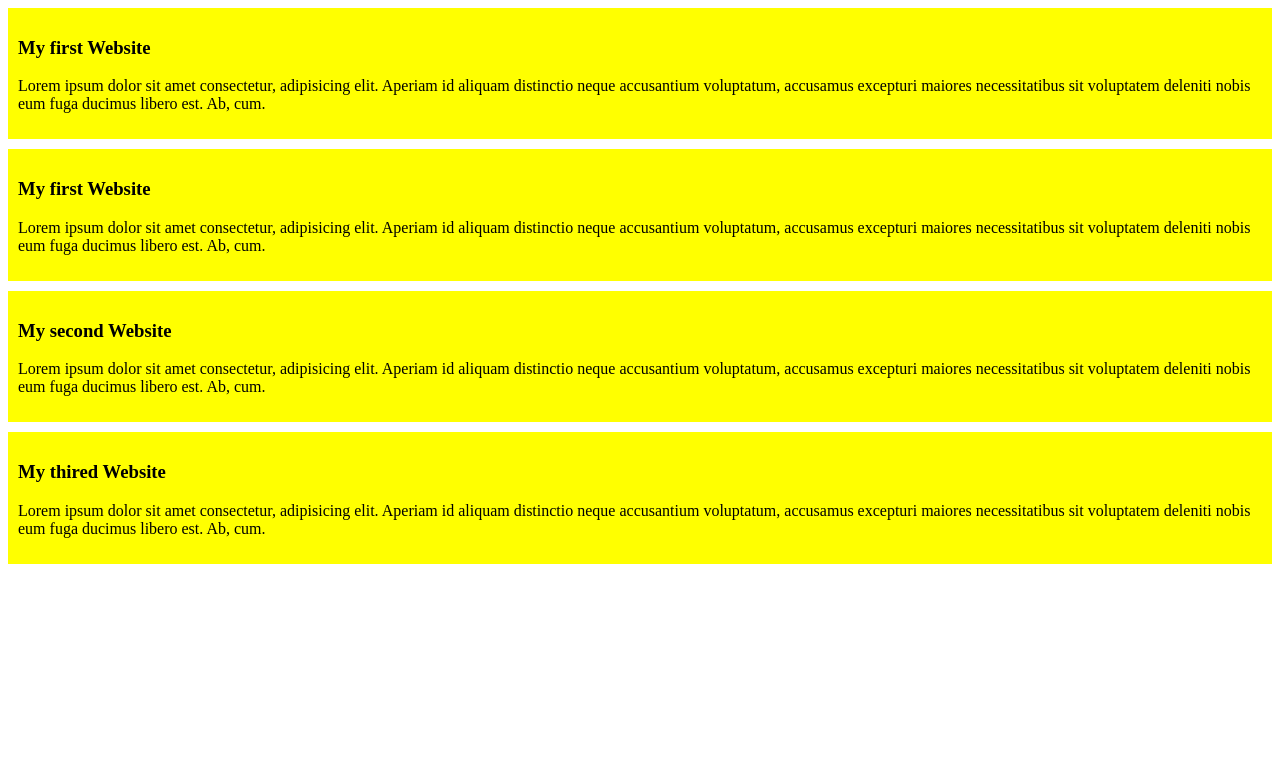
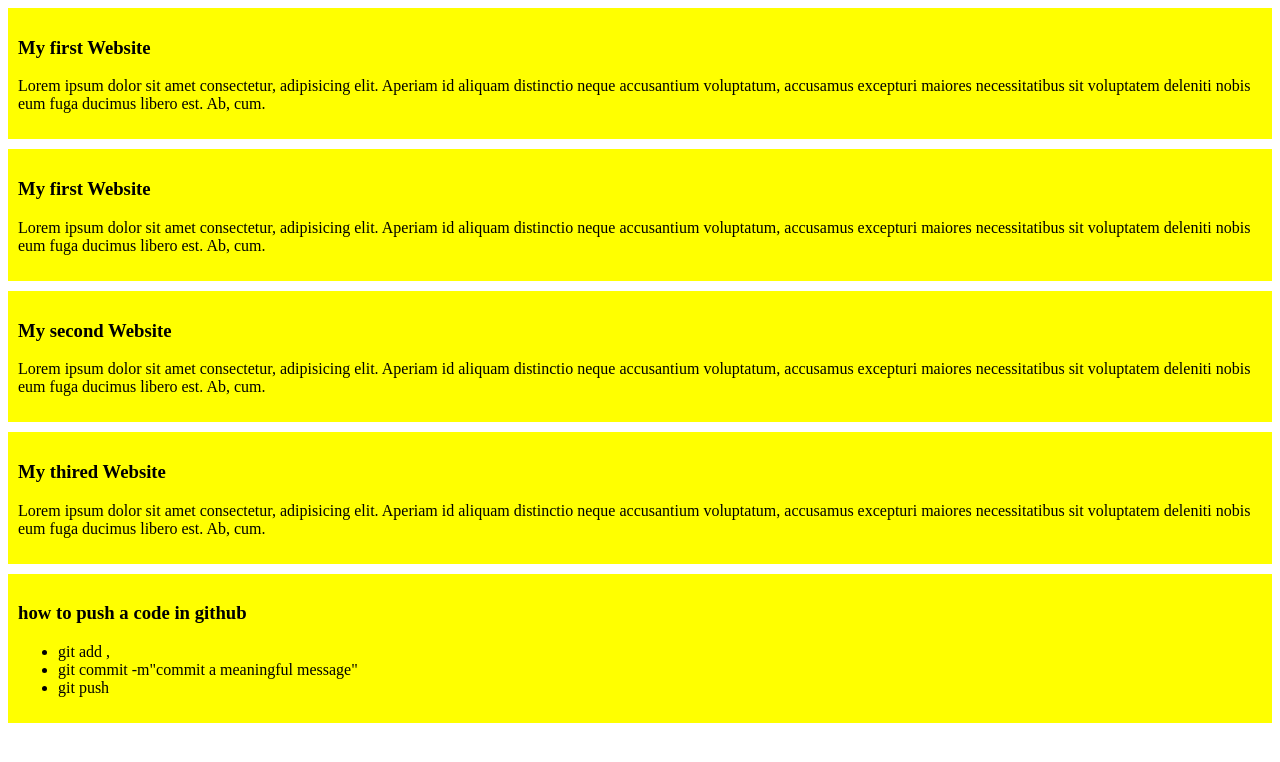
Before and after one commit to JabedOmar11/my-simple-website, a plain HTML site: page index.html in a window 1280 px wide. Drawn offline with Linux system fonts and the light colour scheme.

Commit message:
added a list push code

```diff
--- a/index.html
+++ b/index.html
@@ -23,5 +23,13 @@
         <h3>My thired Website </h3>
         <p>Lorem ipsum dolor sit amet consectetur, adipisicing elit. Aperiam id aliquam distinctio neque accusantium voluptatum, accusamus excepturi maiores necessitatibus sit voluptatem deleniti nobis eum fuga ducimus libero est. Ab, cum.</p>
     </div>
+    <div>
+        <h3>how to push a code in github </h3>
+        <ul>
+            <li>git add ,</li>
+            <li>git commit -m"commit a meaningful message"</li>
+            <li>git push</li>
+        </ul>
+    </div>
 </body>
 </html>
```
Also changed, not shown: images/download.jpeg (added).
